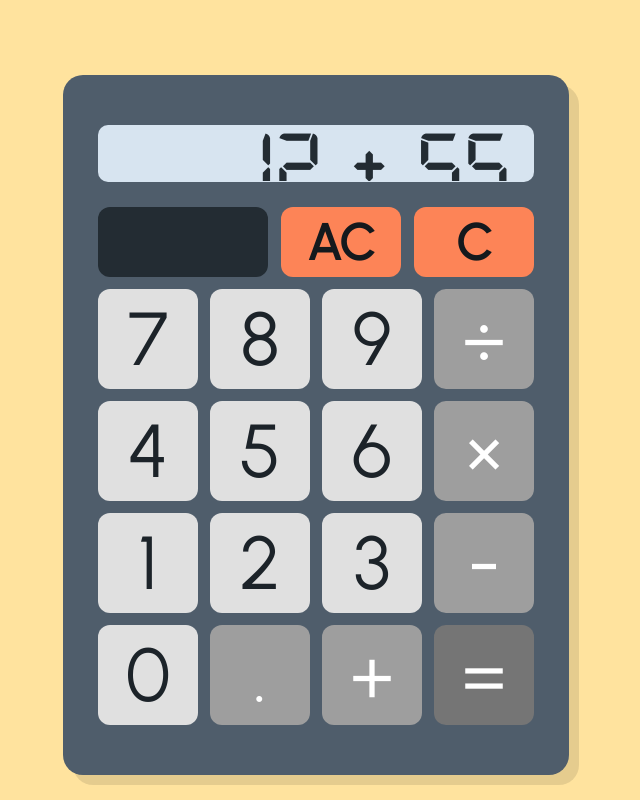
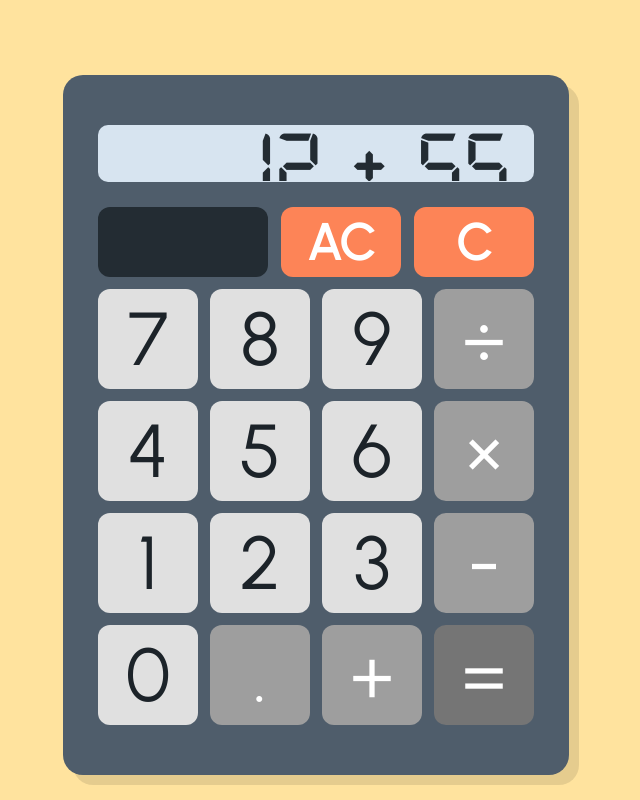
Before and after one commit to helena022/calculator-react, a React app: page / in a window 1280 px wide. Shown: the whole page, without its empty margins (324-964 px from the left). Built offline with nearby package versions, Linux system fonts and the light colour scheme.

Commit message:
Changed delButton label color to white

```diff
--- a/src/styles/delButton.module.css
+++ b/src/styles/delButton.module.css
@@ -8,5 +8,5 @@
     border: none;
     font-size: 50px;
     font-family: 'Urbanist', sans-serif;
-    color: #14191d;
+    color: #fff;
 }
```
